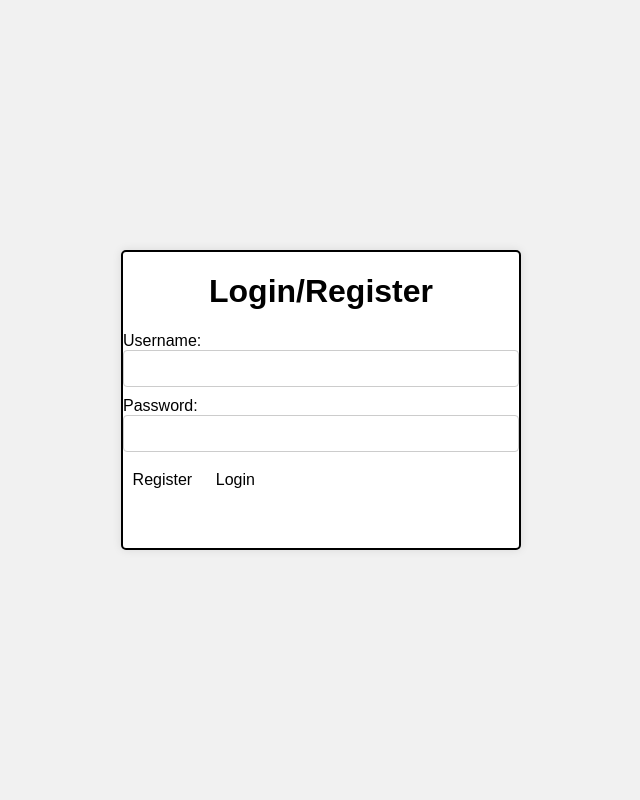
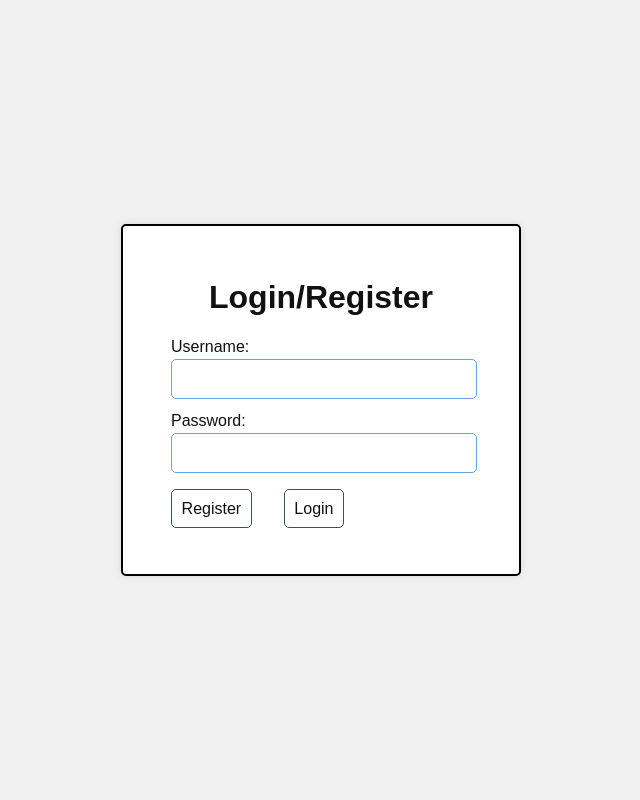
Before and after one commit to DHBW-Vilas/21ai1-webeng-II-webitor, a PHP site: page /login.html in a window 1280 px wide. Shown: the whole page, without its empty margins (319-959 px from the left). Run offline with PHP 8.4, Linux system fonts and the light colour scheme.

Commit message:
fix: resolves #36 + improved styled for login page

```diff
--- a/public/common.css
+++ b/public/common.css
@@ -128,11 +128,54 @@ button {
 	font-size: 1em;
 	padding: 0.6em;
 	color: var(--front_color);
-	background-color: var(--back_color2);
-	border: 2px solid var(--borders);
+	background-color: var(--back_color);
+	border: 1px solid var(--borders);
 	border-radius: 5px;
+	width: max-content;
 }
 
 button:hover {
 	cursor: pointer;
 }
+
+select {
+	padding: 10px;
+	border: 1px solid var(--borders);
+	border-radius: 5px;
+	font-size: 16px;
+	color: var(--front_box);
+	background: var(--back_color);
+}
+
+option {
+	background-color: var(--back_color);
+	color: var(--front_box);
+	font-size: 16px;
+}
+
+select:focus {
+	outline: none;
+	border-color: var(--border_dropdown_color);
+	box-shadow: 0 0 5px var(--box_shadow);
+}
+
+select:hover {
+	cursor: pointer;
+}
+
+input[type='text'],
+input[type='password'] {
+	padding: 10px;
+	border: 1px solid var(--border_dropdown_color);
+	border-radius: 5px;
+	font-size: 16px;
+	color: var(--front_box);
+	background-color: var(--back_color);
+}
+
+input[type='text']:focus,
+input[type='password']:focus {
+	outline: none;
+	border-color: var(--border_dropdown_color);
+	box-shadow: 0 0 5px var(--box_shadow);
+}
--- /dev/null
+++ b/public/login.css
@@ -0,0 +1,44 @@
+body {
+	font-family: Arial, sans-serif;
+	background-color: #f1f1f1;
+}
+
+.container {
+	width: 25em;
+	height: 22em;
+	padding: 2em;
+	position: absolute;
+	top: 50%;
+	left: 50%;
+	transform: translate(-50%, -50%);
+	border: 2px solid #000000;
+	background-color: #ffffff;
+	border-radius: 5px;
+	box-shadow: 0 0 10px rgba(0, 0, 0, 0.1);
+}
+
+h1 {
+	text-align: center;
+}
+
+.label-input-container {
+	margin: 0.8em;
+}
+
+label,
+input {
+	display: block;
+	margin: 0.2em;
+	width: 100%;
+}
+
+#button-container {
+	margin: 0, 2em;
+	display: flex;
+	align-items: center;
+	justify-content: start;
+}
+
+button {
+	margin: 0.2em 1em;
+}
--- a/public/login.html
+++ b/public/login.html
@@ -5,21 +5,25 @@
 		<meta http-equiv="X-UA-Compatible" content="IE=edge" />
 		<meta name="viewport" content="width=device-width, initial-scale=1.0" />
 		<script src="/public/login.js" defer></script>
-		<link rel="stylesheet" href="/public/common.css">
-		<link rel="stylesheet" type="text/css" href="/public/loginLayout.css">
+		<link rel="stylesheet" href="/public/common.css" />
+		<link rel="stylesheet" type="text/css" href="/public/login.css" />
 		<title>Registration - Webitor</title>
 	</head>
-	<body>
+	<body class="light">
 		<div class="container">
 			<h1>Login/Register</h1>
-		  <div id="form">
+			<div class="label-input-container">
 				<label for="name">Username:</label>
 				<input type="text" name="name" id="name-input" />
+			</div>
+			<div class="label-input-container">
 				<label for="pass">Password:</label>
 				<input type="password" name="pass" id="pass-input" />
+			</div>
+			<div id="button-container">
 				<button type="submit" id="register-btn">Register</button>
 				<button type="submit" id="login-btn">Login</button>
-
+			</div>
 		</div>
 	</body>
 </html>
--- a/public/loginLayout.css
+++ /dev/null
@@ -1,71 +0,0 @@
-body {
-    font-family: Arial, sans-serif;
-    background-color: #f1f1f1;
-  }
-
-  .container {
-    width: 400px;
-    height: 300px;
-    position: absolute;
-    top: 50%;
-    left: 50%;
-    transform: translate(-50%, -50%);
-    border: 2px solid #000000;
-    background-color: #ffffff;
-    border-radius: 5px;
-    box-shadow: 0 0 10px rgba(0, 0, 0, 0.1);
-  }
-
-  .container h1 {
-    text-align: center;
-  }
-
-  .container form {
-    margin-top: 20px;
-  }
-
-  .container input[type="text"],
-.container input[type="password"] {
-  width: 100%;
-  box-sizing: border-box;
-  padding: 10px;
-  margin-bottom: 10px;
-  border: 1px solid #ccc;
-  border-radius: 4px;
-}
-
-  .container button.login-button
-  {
-    width: 100%;
-    padding: 10px;
-    background-color: #4CAF50;
-    color: #ffffff;
-    border: none;
-    border-radius: 4px;
-    cursor: pointer;
-  }
-  .container button.register-button
-  {
-    width: 100%;
-    padding: 10px;
-    background-color: #4CAF50;
-    color: #ffffff;
-    border: none;
-    border-radius: 4px;
-    cursor: pointer;
-  }
-
-  .container button.login-button:hover {
-    background-color: #45a049;
-  }
-  .container button.register-button:hover {
-    background-color: #45a049;
-  }
-
-  .container p {
-    text-align: center;
-  }
-
-  .container p a {
-    text-decoration: none;
-  }
```
Also changed, not shown: public/editor.css (+0 -27 lines), public/editor.html (+10 -19 lines), public/index.css (+0 -38 lines). Lines whose indentation alone changed are shown as unchanged.
